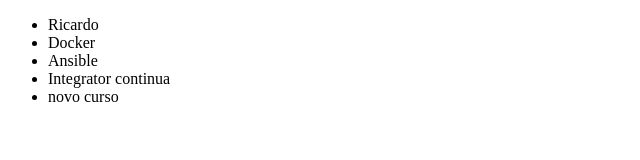
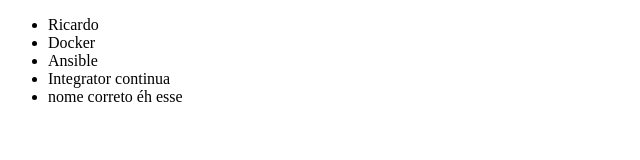
Before and after one commit to inovedesign/alura, a plain HTML site: page index.html in a window 1280 px wide. Shown: the full height of the page, 0-640 px from the left. Drawn offline with Linux system fonts and the light colour scheme.

```diff
--- a/index.html
+++ b/index.html
@@ -10,7 +10,7 @@
 		<li>Docker</li>
 		<li>Ansible</li>
 		<li>Integrator continua</li>
-		<li>novo curso</li>
+		<li>nome correto éh esse </li>
 	</ul>
 </body>
 </html>
```
